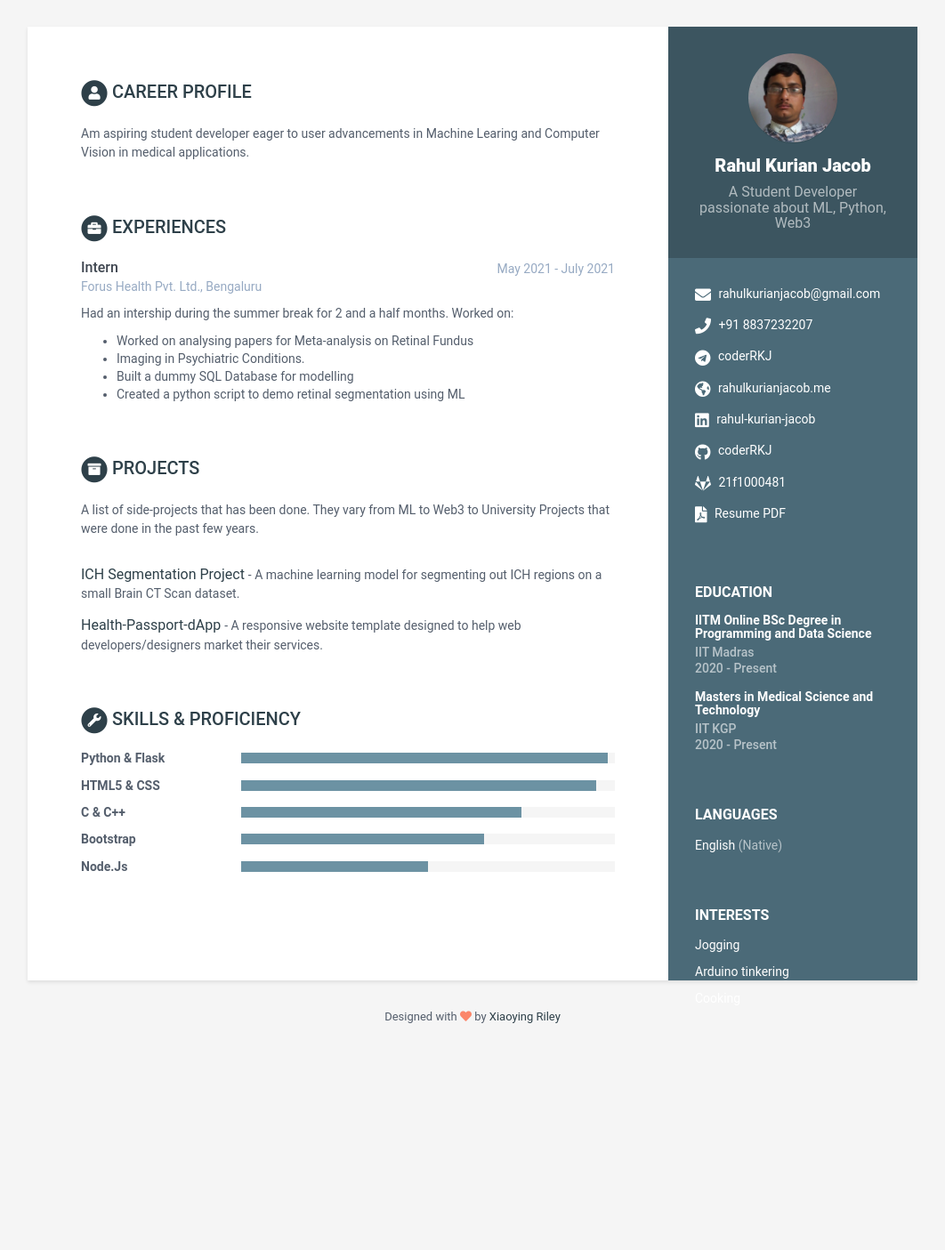
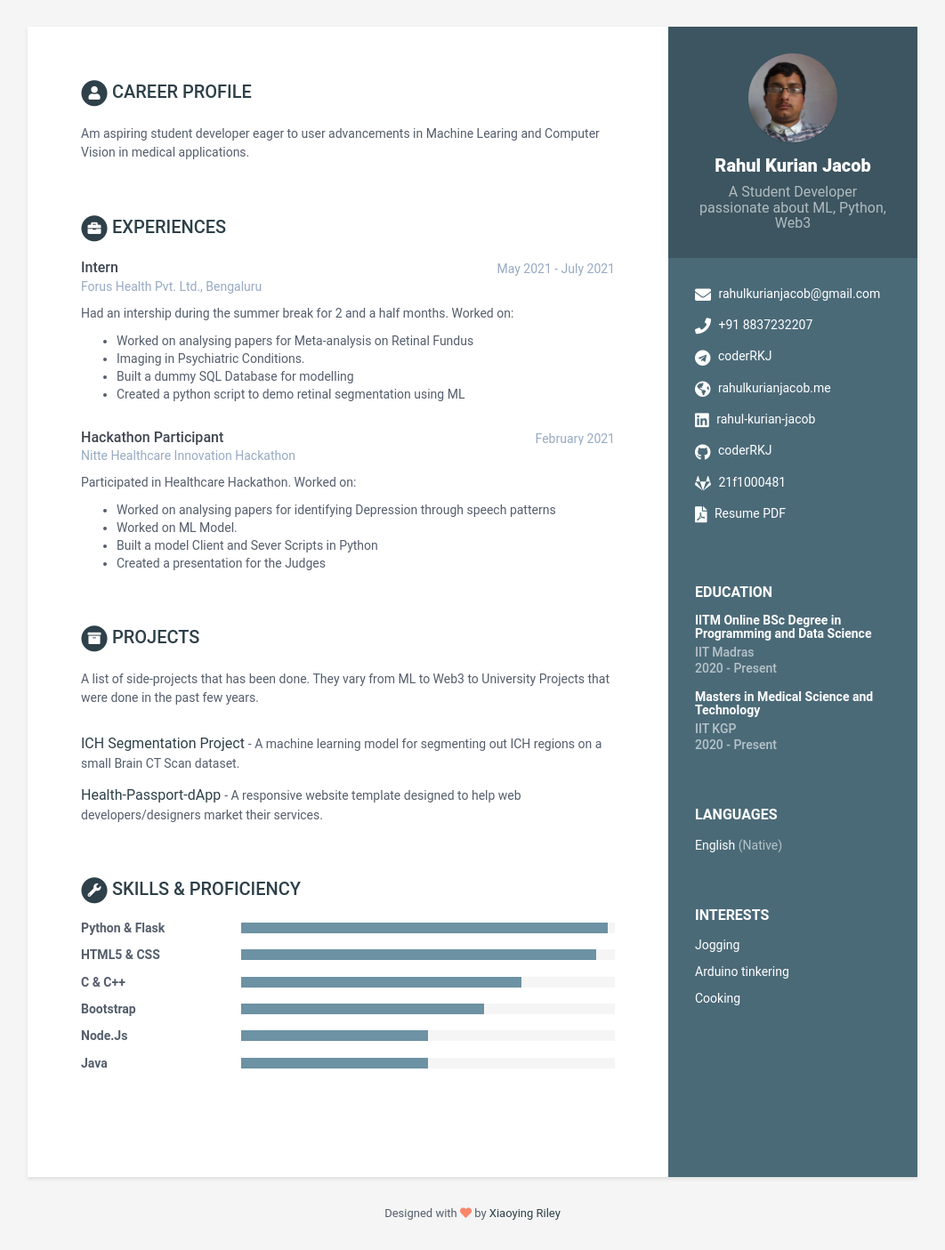
Before and after one commit to coderRKJ/coderRKJ.github.io, a Jekyll site: the page built from index.html, in a window 1280 px wide. Shown: the whole page at 89% size, without its empty margins (109-1171 px from the left). Built offline with Jekyll 4.4.1, drawn with Linux system fonts in a browser that asks for light colours; before the commit the page ends 1184 px from its top, so only the background shows below that.

Commit message:
Update experiences section
Add Nitte Healthcare Innovation Hackathon experience.

```diff
--- a/_data/data.yml
+++ b/_data/data.yml
@@ -73,6 +73,18 @@ experiences:
           - Imaging in Psychiatric Conditions.
           - Built a dummy SQL Database for modelling
           - Created a python script to demo retinal segmentation using ML
+
+    - role: Hackathon Participant
+      time: February 2021
+      company: Nitte Healthcare Innovation Hackathon
+      details: |
+        Participated in Healthcare Hackathon.
+        Worked on:
+          - Worked on analysing papers for identifying Depression through speech patterns
+          - Worked on ML Model.
+          - Built a model Client and Sever Scripts in Python
+          - Created a presentation for the Judges
+
 projects:
     title: Projects
     intro: >
@@ -148,5 +160,8 @@ skills:
       - name: Node.Js
         level: 50%
 
+      - name: Java
+        level: 50%
+
 footer: >
     Designed with <i class="fas fa-heart"></i> by <a href="http://themes.3rdwavemedia.com" target="_blank" rel="nofollow">Xiaoying Riley</a>
```
